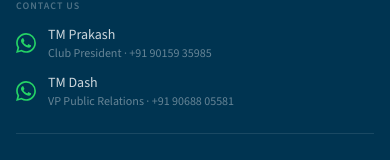
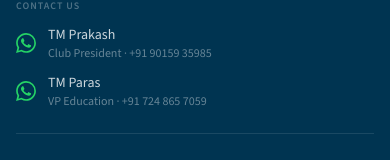
Before and after one commit to kedarneuralchains/club-app, a Next.js app: page / in a window 390 px wide. Shown: the part 522-682 px from the top of the page. Built offline with nearby package versions, Linux system fonts and the light colour scheme; no server answers; the database is empty.

Commit message:
style: replace TM Dash with TM Paras (VP Education) in contact footer
- Updated contact details from TM Dash (VP Public Relations) to TM Paras (VP Education).
- Updated the phone number to +91 724 865 7059 and the corresponding WhatsApp link to target the new number.

```diff
--- a/components/SiteFooter.tsx
+++ b/components/SiteFooter.tsx
@@ -50,7 +50,7 @@ export function SiteFooter() {
               </div>
             </a>
             <a
-              href="https://wa.me/919068805581"
+              href="https://wa.me/917248657059"
               target="_blank"
               rel="noopener noreferrer"
               className="flex items-center gap-3 group"
@@ -58,9 +58,9 @@ export function SiteFooter() {
               <WhatsAppIcon />
               <div>
                 <p className="text-sm font-medium text-white/80 group-hover:text-green-400 transition-colors">
-                  TM Dash
+                  TM Paras
                 </p>
-                <p className="text-xs text-white/40">VP Public Relations · +91 90688 05581</p>
+                <p className="text-xs text-white/40">VP Education · +91 724 865 7059</p>
               </div>
             </a>
           </div>
```
